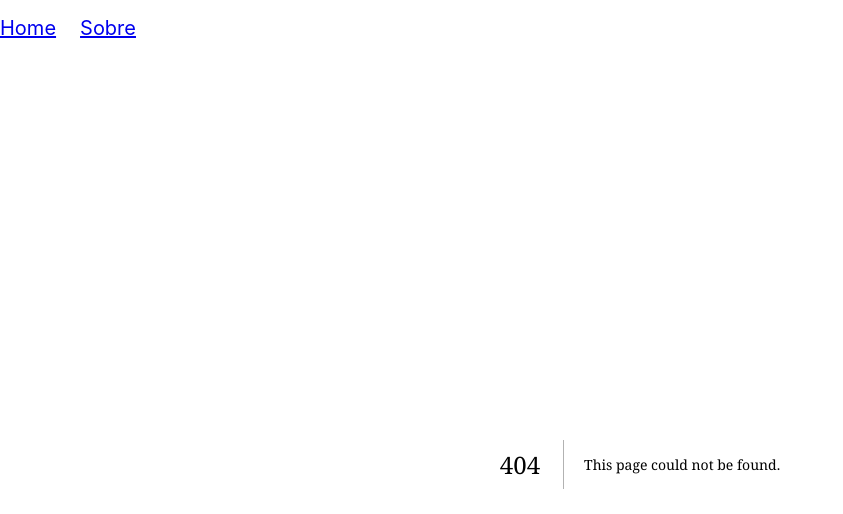
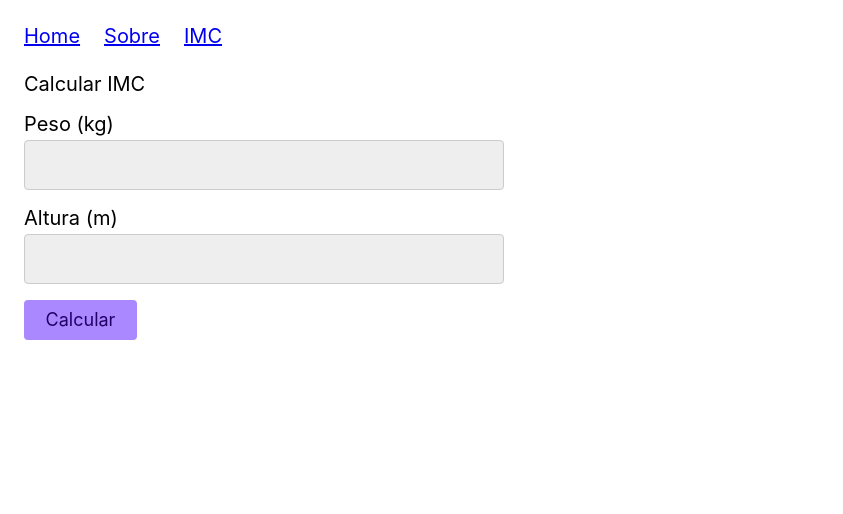
Before and after one commit to Claytonrss/nextjs-course, a Next.js app: page /imc in a window 1280 px wide. Before the commit this address had no page. Shown: the top 514 px of the page, without its empty margins (0-843 px from the left). Built offline with nearby package versions, Linux system fonts and the light colour scheme.

Commit message:
feat: IMC page

```diff
--- /dev/null
+++ b/src/app/imc/page.tsx
@@ -0,0 +1,15 @@
+import IMC from "@/components/components/IMC";
+import Width from "@/components/components/width";
+import { Metadata } from "next";
+
+export const metadata: Metadata = {
+    title: "Curso de NextJS | Sobre",
+    description: "Criado por Clayton Rafael",
+  };
+  export default function SobrePage() {
+    return (
+      <main>
+        <IMC/>
+      </main>
+    );
+  }
--- /dev/null
+++ b/src/components/components/IMC.tsx
@@ -0,0 +1,64 @@
+"use client";
+
+import { FormEvent, useState } from "react";
+
+export default function IMC() {
+  const [imc, setImc] = useState(0);
+  const [result, setResult] = useState("");
+  const [weight, setWeight] = useState("");
+  const [height, setHeight] = useState("");
+
+  const handleSubmit = (event: FormEvent<HTMLFormElement>) => {
+    event.preventDefault();
+
+    const imc = Number(weight) / (Number(height) * Number(height));
+
+    if (isNaN(imc)) {
+      alert("Peso e altura devem ser números");
+      return;
+    }
+
+    setImc(imc);
+
+    if (imc >= 18.5 && imc <= 24.9) {
+      setResult("Peso normal");
+    } else if (imc >= 25 && imc <= 29.9) {
+      setResult("Sobrepeso");
+    } else if (imc >= 30 && imc <= 34.9) {
+      setResult("Obesidade grau I");
+    } else if (imc >= 35 && imc <= 39.9) {
+      setResult("Obesidade grau II");
+    } else if (imc >= 40) {
+      setResult("Obesidade grau III");
+    }
+  };
+
+  return (
+    <div>
+      <p>Calcular IMC</p>
+      <form action="" onSubmit={handleSubmit}>
+        <label htmlFor="weight">Peso (kg)</label>
+        <input
+          id="weight"
+          name="weight"
+          type="number"
+          min="0.01"
+          step="0.01"
+          onChange={(e) => setWeight(e.target.value)}
+        />
+        <label htmlFor="height">Altura (m)</label>
+        <input
+          id="height"
+          name="height"
+          type="number"
+          min="0.01"
+          step="0.01"
+          onChange={(e) => setHeight(parseFloat(e.target.value))}
+        />
+        <button type="submit">Calcular</button>
+      </form>
+      {imc > 0 && <p>Seu IMC: {imc.toFixed(2)}</p>}
+      {result && <p>{result}</p>}
+    </div>
+  );
+}
--- a/src/components/components/menu.tsx
+++ b/src/components/components/menu.tsx
@@ -5,6 +5,7 @@ export default function Menu() {
       <ul className="menu">
         <li><Link href="/" prefetch>Home</Link></li>
         <li><Link href="/sobre" prefetch>Sobre</Link></li>
+        <li><Link href="/imc" prefetch>IMC</Link></li>
       </ul>
     );
   }
```
